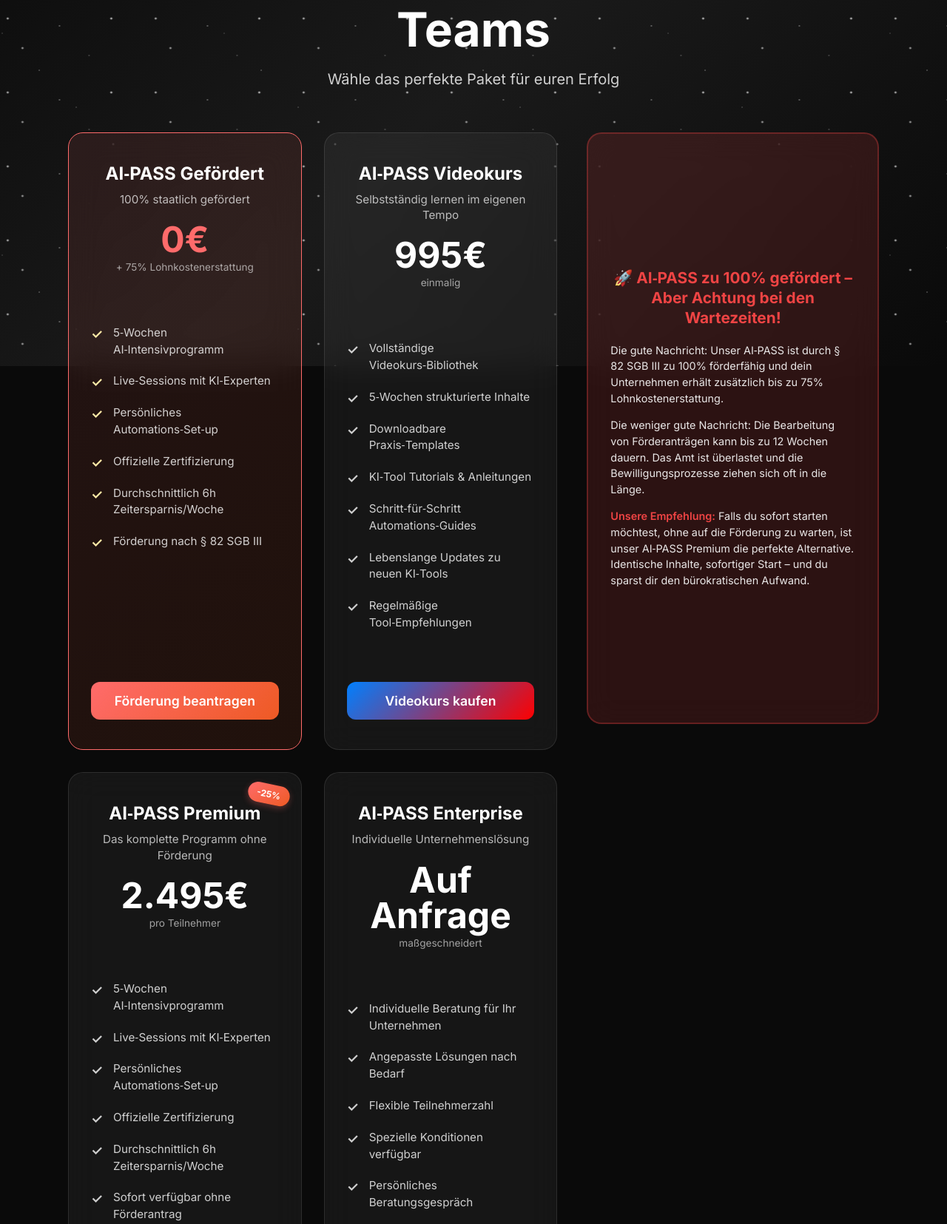
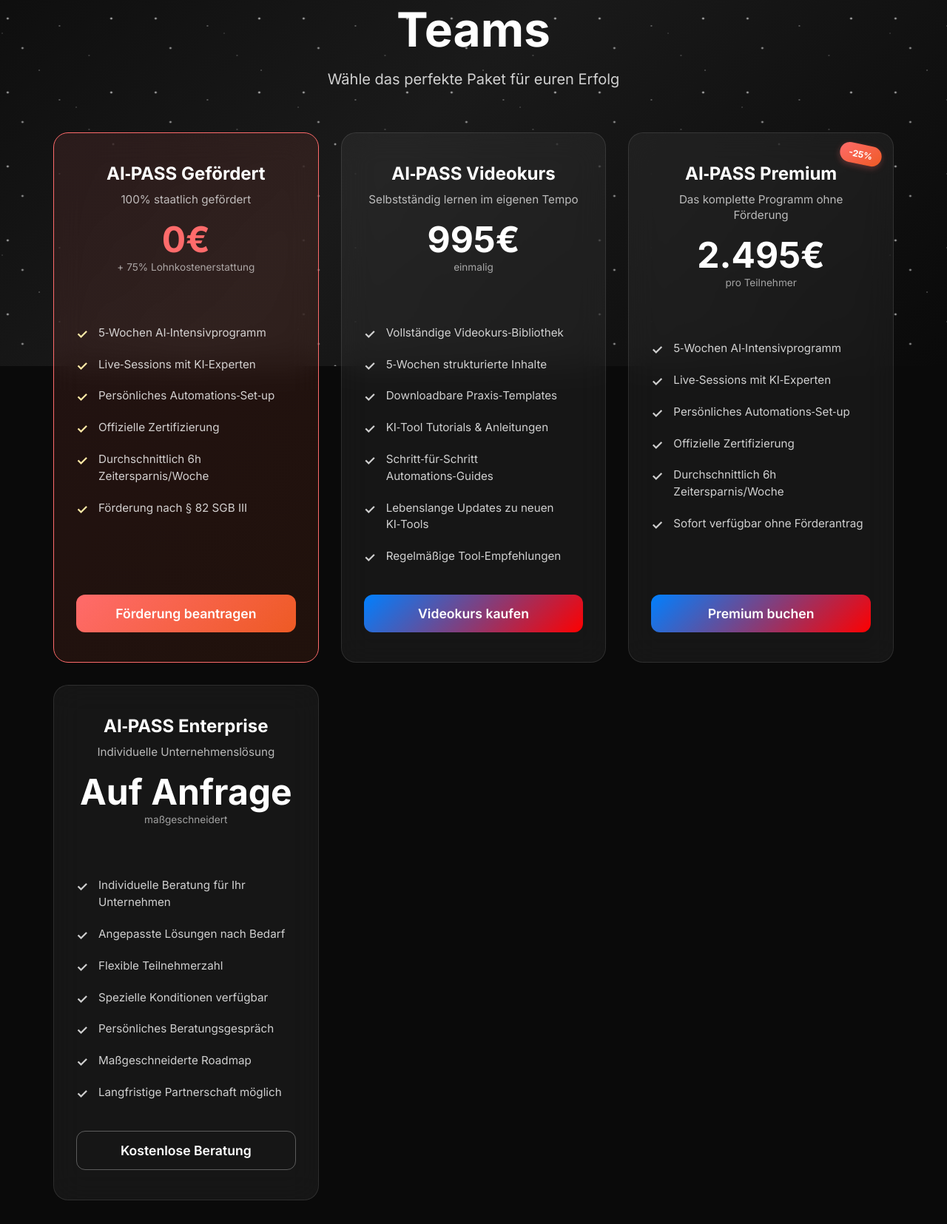
Before and after one commit to 2Patrick1111/kurs, a Flask app: page /preise in a window 1280 px wide. Shown: the part 305-1960 px from the top of the page at 74% size. Run offline with Flask 3, Linux system fonts and the light colour scheme.

Commit message:
Restored to '9e13f08de7c37e8536b3349693d790b2ebc9b006'
Replit-Restored-To: 9e13f08de7c37e8536b3349693d790b2ebc9b006

```diff
--- a/static/css/preise.css
+++ b/static/css/preise.css
@@ -37,22 +37,11 @@
     font-weight: 400;
 }
 
-.pricing-grid-with-info {
-    display: flex;
-    gap: 40px;
-    max-width: 1600px;
-    margin: 60px auto 0;
-    padding: 0 20px;
-    align-items: flex-start;
-}
-
 .pricing-grid {
     display: grid;
-    grid-template-columns: repeat(2, 1fr);
-    grid-template-rows: repeat(2, 1fr);
+    grid-template-columns: repeat(auto-fit, minmax(280px, 1fr));
     gap: 30px;
-    flex: 2;
-    min-height: 800px;
+    margin-top: 60px;
 }
 
 .pricing-card {
@@ -115,33 +104,28 @@
 }
 
 .funding-info {
-    flex: 1;
-    max-width: 400px;
-    min-height: 800px;
-    padding: 40px 30px;
-    background: rgba(239, 68, 68, 0.15);
+    max-width: 800px;
+    margin: 60px auto 0;
+    padding: 30px;
+    background: rgba(255, 255, 255, 0.08);
     backdrop-filter: blur(20px);
     border-radius: 20px;
-    border: 2px solid rgba(239, 68, 68, 0.3);
+    border: 1px solid rgba(255, 255, 255, 0.1);
     color: white;
     text-align: left;
-    display: flex;
-    flex-direction: column;
-    justify-content: center;
 }
 
 .funding-info h3 {
-    font-size: 1.3rem;
+    font-size: 1.5rem;
     font-weight: 700;
     margin-bottom: 20px;
-    color: #ef4444;
+    color: #667eea;
     text-align: center;
-    line-height: 1.3;
 }
 
 .funding-info p {
-    font-size: 0.9rem;
-    line-height: 1.5;
+    font-size: 1rem;
+    line-height: 1.6;
     margin-bottom: 15px;
     color: rgba(255, 255, 255, 0.9);
 }
@@ -151,25 +135,8 @@
 }
 
 .funding-info strong {
-    color: #ef4444;
+    color: #667eea;
     font-weight: 600;
-}
-
-/* Responsive Design */
-@media (max-width: 1200px) {
-    .pricing-grid-with-info {
-        flex-direction: column;
-        gap: 30px;
-    }
-
-    .pricing-grid {
-        grid-template-columns: repeat(auto-fit, minmax(280px, 1fr));
-    }
-
-    .funding-info {
-        position: static;
-        max-width: 100%;
-    }
 }
 
 
--- a/templates/preise.html
+++ b/templates/preise.html
@@ -12,7 +12,6 @@
             <p>Wähle das perfekte Paket für euren Erfolg</p>
         </div>
 
-        <div class="pricing-grid-with-info">
         <div class="pricing-grid">
             <!-- Gefördert Package -->
             <div class="pricing-card highlight">
@@ -101,7 +100,6 @@
         </div>
     </div>
 </div>
-</div>
 {% endblock %}
 
 {% block extra_scripts %}
```
Lines whose indentation alone changed are shown as unchanged.
